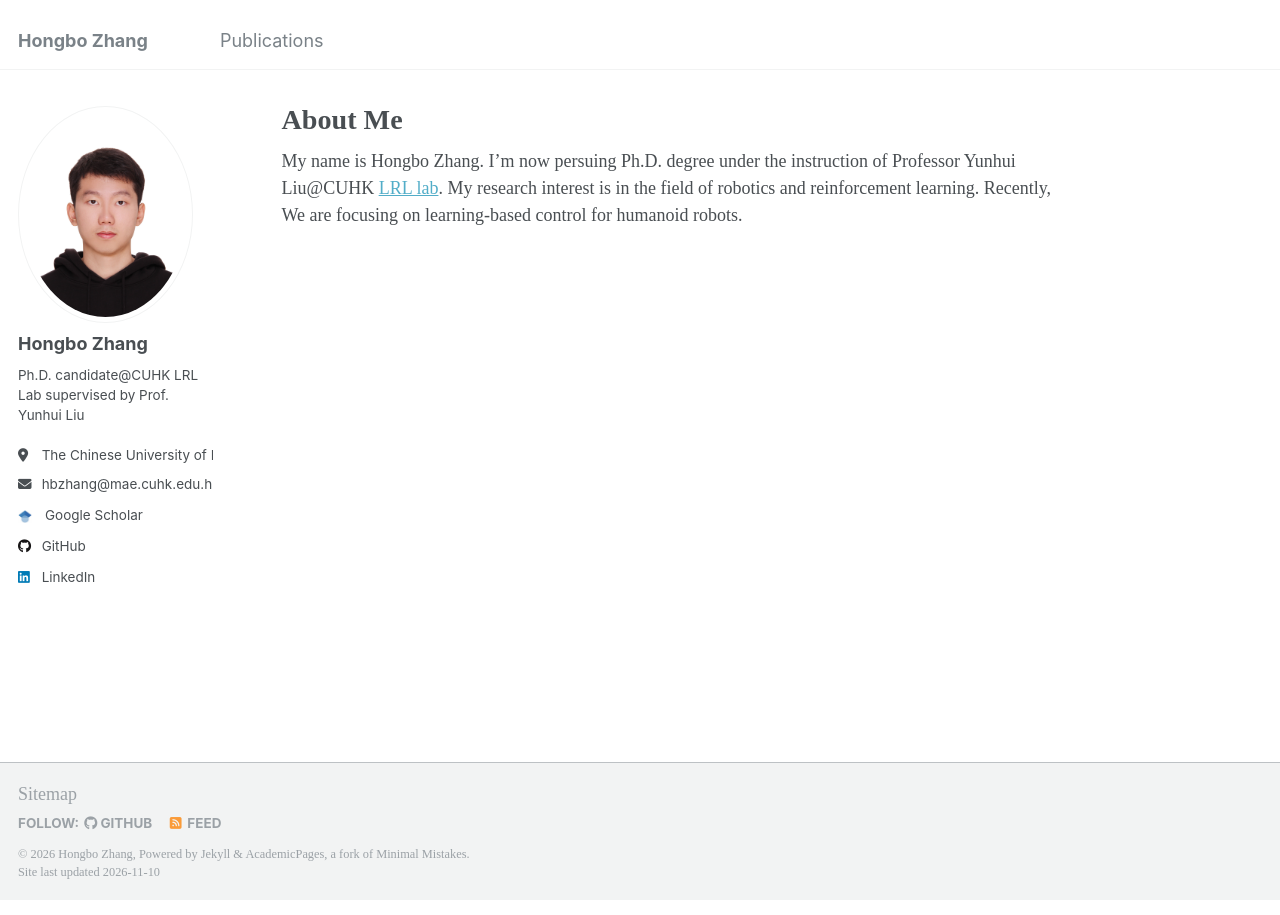
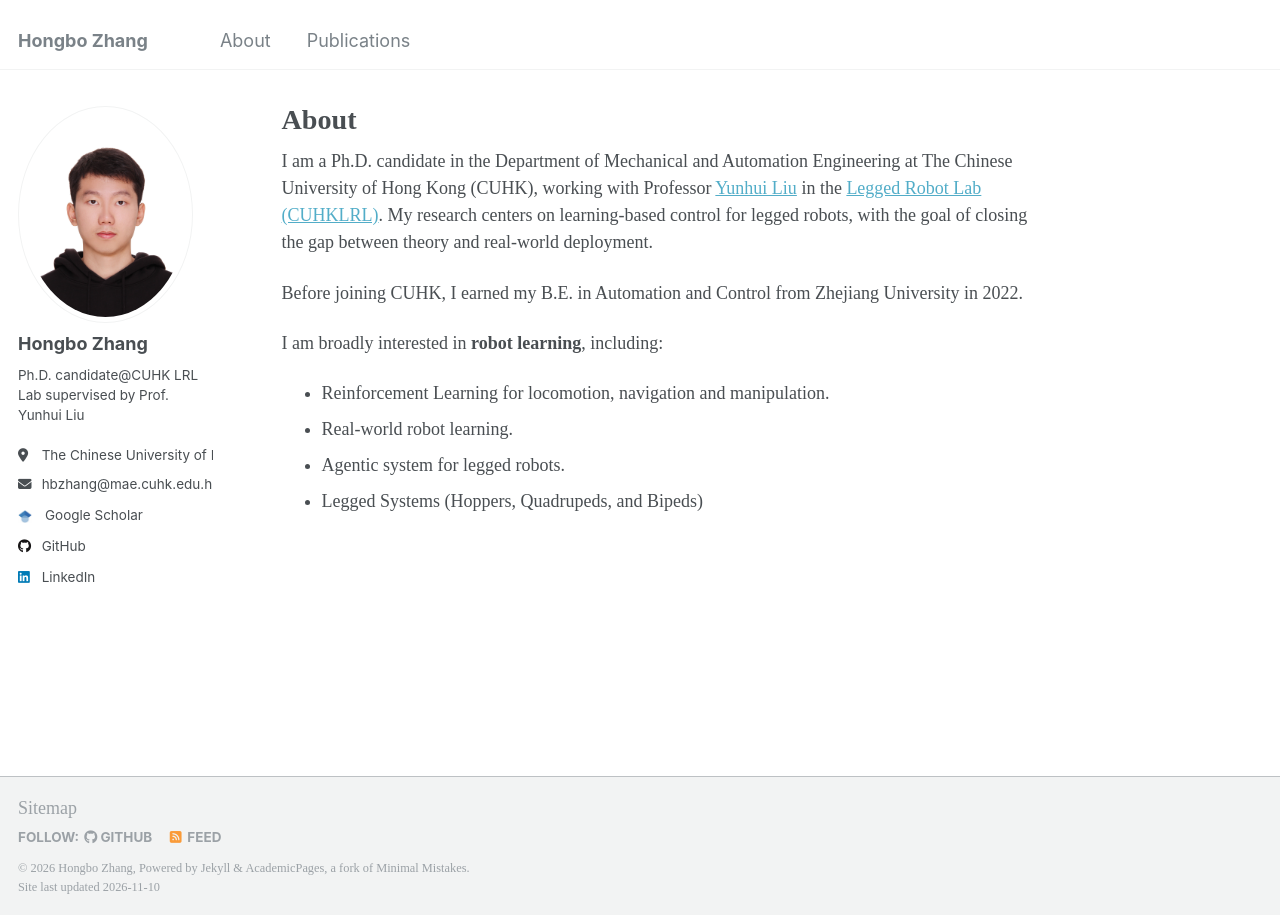
Before and after one commit to LifelongYuan/personal_pages, a Jekyll site: the page built from _pages/about.md, in a window 1280 px wide. Built offline with Jekyll 4.4.1, drawn with Linux system fonts in a browser that asks for light colours.

Commit message:
Separate and polish the About intro from the Publications page.
Co-authored-by: Cursor <cursoragent@cursor.com>

```diff
--- a/_data/navigation.yml
+++ b/_data/navigation.yml
@@ -5,5 +5,7 @@
 # prevent it from being included in the site.
 
 main:
+  - title: "About"
+    url: /about/
   - title: "Publications"
     url: /
--- /dev/null
+++ b/_includes/personal-intro.html
@@ -0,0 +1,18 @@
+<p>
+  I am a Ph.D. candidate in the Department of Mechanical and Automation Engineering at The Chinese University of Hong Kong (CUHK),
+  working with Professor <a href="https://www4.mae.cuhk.edu.hk/peoples/liu-yun-hui/">Yunhui Liu</a>
+  in the <a href="https://cuhkleggedrobotlab.github.io/">Legged Robot Lab (CUHKLRL)</a>.
+  My research centers on learning-based control for legged robots, with the goal of closing the gap between theory and real-world deployment.
+</p>
+<p>
+  Before joining CUHK, I earned my B.E. in Automation and Control from Zhejiang University in 2022.
+</p>
+<p>
+  I am broadly interested in <b>robot learning</b>, including:
+</p>
+<ul>
+  <li>Reinforcement Learning for locomotion, navigation and manipulation.</li>
+  <li>Real-world robot learning.</li>
+  <li>Agentic system for legged robots.</li>
+  <li>Legged Systems (Hoppers, Quadrupeds, and Bipeds)</li>
+</ul>
--- a/_pages/about.md
+++ b/_pages/about.md
@@ -1,10 +1,10 @@
 ---
-permalink: /About
-title: "About Me"
+permalink: /about/
+title: "About"
 author_profile: true
 redirect_from:
-  - /about/
+  - /About
   - /about.html
 ---
 
-My name is Hongbo Zhang. I’m now persuing Ph.D. degree under the instruction of Professor Yunhui Liu@CUHK [LRL lab](https://cuhkleggedrobotlab.github.io/). My research interest is in the field of robotics and reinforcement learning. Recently, We are focusing on learning-based control for humanoid robots.
+{% include personal-intro.html %}
```
Also changed, not shown: _pages/publications.html (+2 -18 lines).
